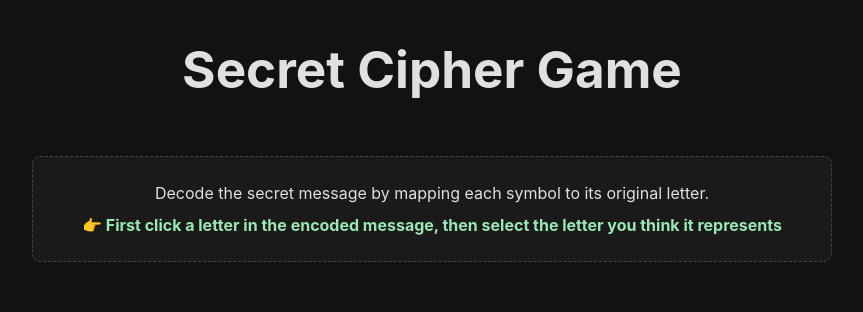
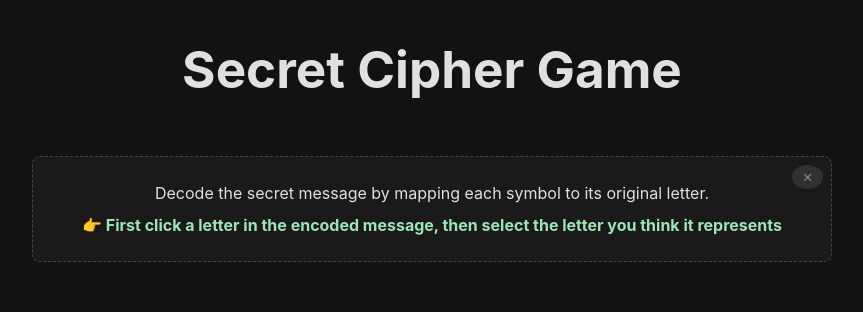
Before and after one commit to Vincent-Mattana/Decoder, a React (Vite) app: page / in a window 1280 px wide. Shown: the top 312 px of the page, without its empty margins (208-1071 px from the left). Built offline with nearby package versions, Linux system fonts and the light colour scheme.

Commit message:
UI dismiss tutorial

```diff
--- a/src/components/CaesarCipher.css
+++ b/src/components/CaesarCipher.css
@@ -44,6 +44,30 @@
   background-color: #1a1a1a;
   border-radius: 8px;
   border: 1px dashed #444;
+  position: relative;
+}
+
+.dismiss-button {
+  position: absolute;
+  top: 0.5rem;
+  right: 0.5rem;
+  width: 1.5rem;
+  height: 1.5rem;
+  display: flex;
+  align-items: center;
+  justify-content: center;
+  background-color: rgba(255, 255, 255, 0.1);
+  border: none;
+  border-radius: 50%;
+  color: #888;
+  font-size: 0.8rem;
+  cursor: pointer;
+  transition: all 0.2s ease;
+}
+
+.dismiss-button:hover {
+  background-color: rgba(255, 255, 255, 0.2);
+  color: #fff;
 }
 
 .instructions p {
--- a/src/components/CaesarCipher.tsx
+++ b/src/components/CaesarCipher.tsx
@@ -68,6 +68,7 @@ export function CaesarCipher() {
   const [selectedLetter, setSelectedLetter] = useState<string | null>(null);
   const [mapping, setMapping] = useState<Record<string, string>>({});
   const [isDecoded, setIsDecoded] = useState(false);
+  const [showInstructions, setShowInstructions] = useState(true);
   const [firstInteraction, setFirstInteraction] = useState(true);
   const confettiCanvasRef = useRef<HTMLCanvasElement>(null);
 
@@ -217,6 +218,10 @@ export function CaesarCipher() {
     }
   };
 
+  const handleDismissInstructions = () => {
+    setShowInstructions(false);
+  };
+
   return (
     <div className="caesar-cipher">
       <canvas ref={confettiCanvasRef} className="confetti-canvas"></canvas>
@@ -228,10 +233,19 @@ export function CaesarCipher() {
         </div>
       )}
 
-      <div className="instructions">
-        <p>Decode the secret message by mapping each symbol to its original letter.</p>
-        <p className="highlight-instruction">👉 First click a letter in the encoded message, then select the letter you think it represents</p>
-      </div>
+      {showInstructions && (
+        <div className="instructions">
+          <button
+            className="dismiss-button"
+            onClick={handleDismissInstructions}
+            aria-label="Dismiss instructions"
+          >
+            ✕
+          </button>
+          <p>Decode the secret message by mapping each symbol to its original letter.</p>
+          <p className="highlight-instruction">👉 First click a letter in the encoded message, then select the letter you think it represents</p>
+        </div>
+      )}
 
       <div className="message-container">
         <h2>Secret Message:</h2>
```
